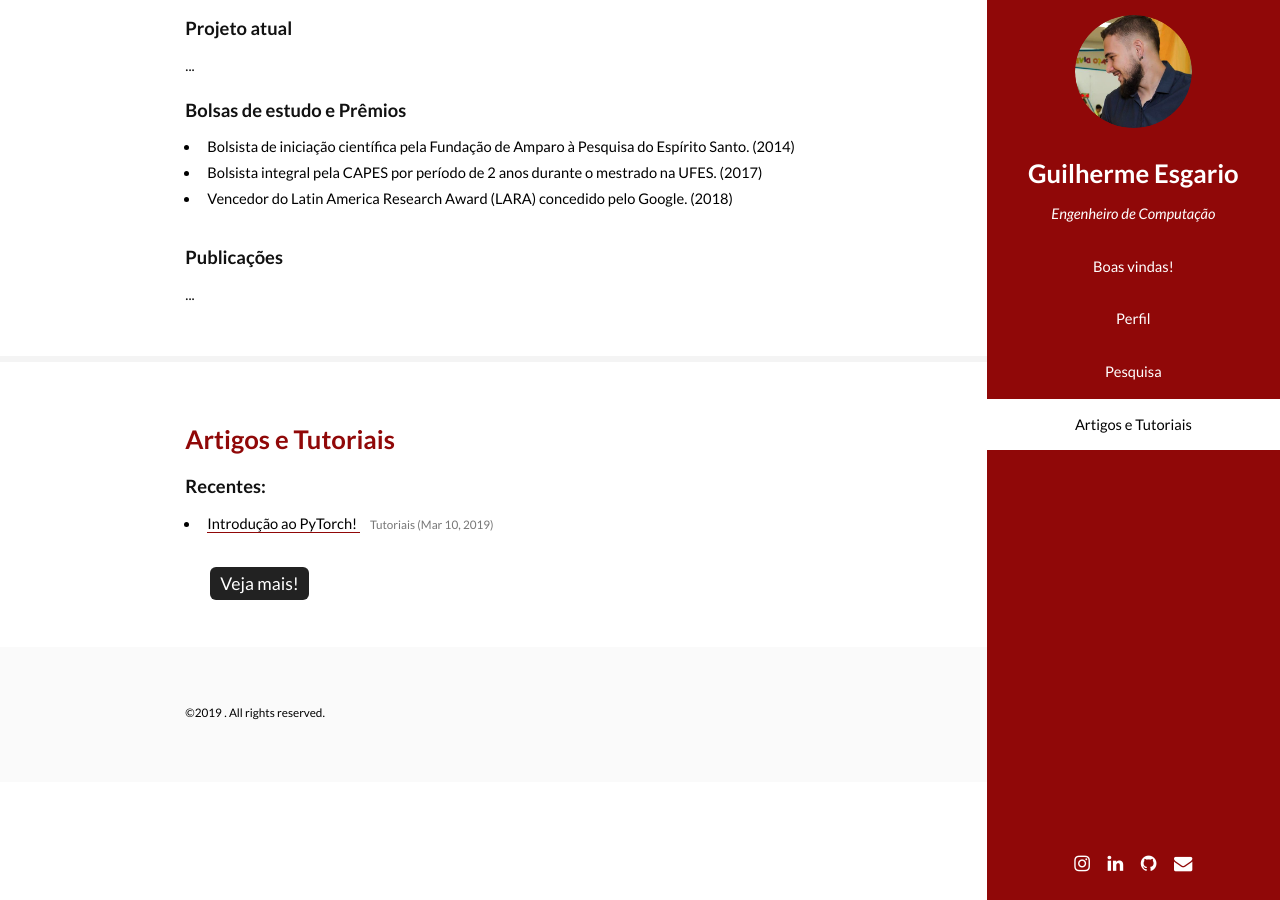
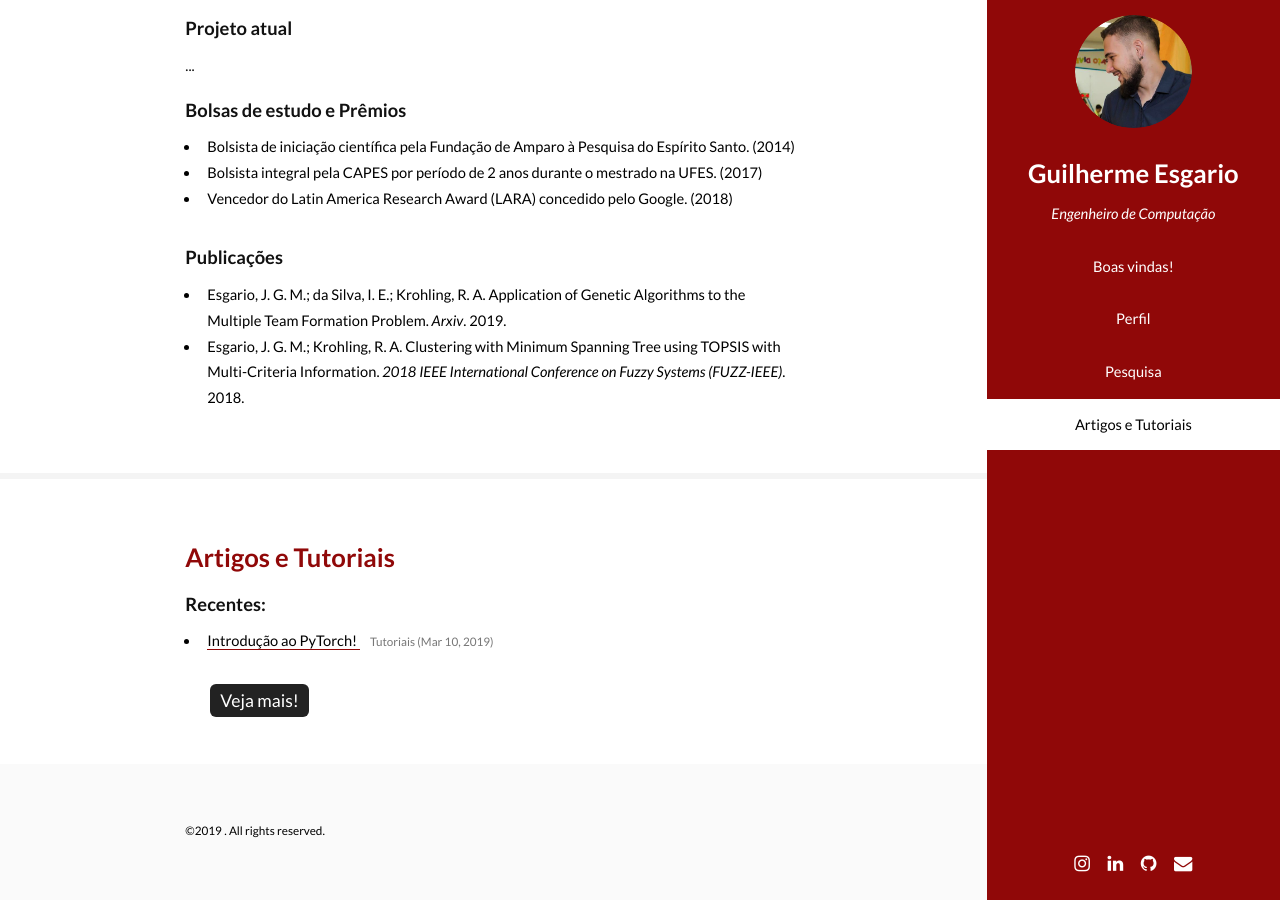
Before and after one commit to esgario/personal-website, a Jekyll site: the page built from index.html, in a window 1280 px wide and 900 px high, scrolled down 1496 px. Built offline with Jekyll 4.4.1, drawn with Linux system fonts in a browser that asks for light colours.

Commit message:
Update section-pesquisa.html

```diff
--- a/_includes/section-pesquisa.html
+++ b/_includes/section-pesquisa.html
@@ -20,7 +20,10 @@
         <article>
             <div class="inner">
                 <h4>Publicações</h4>
-                <p>...</p>
+                <ul>
+                    <li>Esgario, J. G. M.; da Silva, I. E.; Krohling, R. A. Application of Genetic Algorithms to the Multiple Team Formation Problem. <i>Arxiv</i>. 2019.</li>
+                    <li>Esgario, J. G. M.; Krohling, R. A. Clustering with Minimum Spanning Tree using TOPSIS with Multi-Criteria Information. <i>2018 IEEE International Conference on Fuzzy Systems (FUZZ-IEEE)</i>. 2018.</li>
+                </ul>
             </div>
         </article>
 </div>
```
